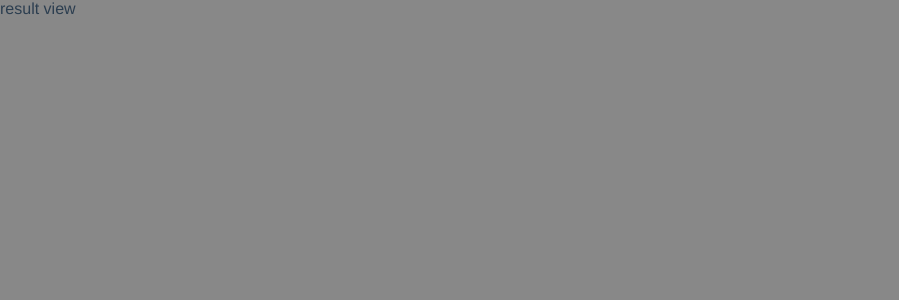
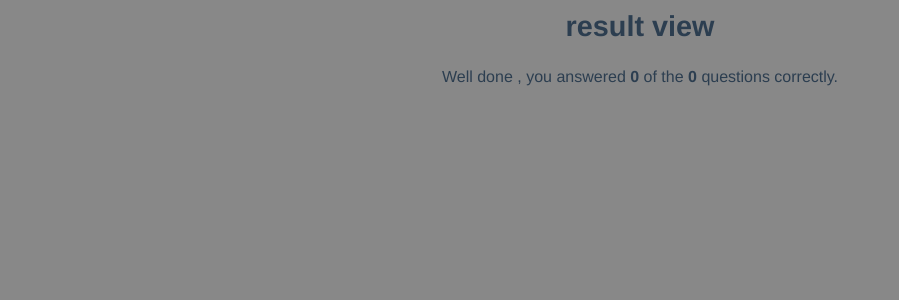
Before and after one commit to abbasnake/maratons, a Vue app in the folder client/: page /#/result in a window 1280 px wide. Shown: the top 300 px of the page, without its empty margins (0-899 px from the left). Built offline with nearby package versions, Linux system fonts and the light colour scheme.

Commit message:
done with result view logic

```diff
--- a/client/src/store/helpers.js
+++ b/client/src/store/helpers.js
@@ -29,7 +29,18 @@ const findCurrentTestIndex = (data, id) => {
   return index
 }
 
+const getScore = (userAnswers) => {
+  let correctAnswers = 0
+  for (let i = 0; i < userAnswers.length; i++) {
+    if (userAnswers[i].correctAnswer === userAnswers[i].userAnswer) {
+      correctAnswers++
+    }
+  }
+  return [correctAnswers, userAnswers.length]
+}
+
 export {
   getKeyValues,
-  getCurrentTestKeyValue
+  getCurrentTestKeyValue,
+  getScore
 }
--- a/client/src/store/store.js
+++ b/client/src/store/store.js
@@ -4,7 +4,8 @@ import data from './data'
 import helperAnimations from './helperAnimations'
 import {
   getKeyValues,
-  getCurrentTestKeyValue
+  getCurrentTestKeyValue,
+  getScore
 } from './helpers.js'
 
 Vue.use(Vuex)
@@ -26,7 +27,8 @@ export default new Vuex.Store({
     currentTestDescription: state => getCurrentTestKeyValue(state.data, state.currentTestId, 'description'),
     currentTestQuestions: state => getCurrentTestKeyValue(state.data, state.currentTestId, 'questions'),
     currentQuestionIndex: state => state.currentQuestionIndex,
-    helperAnimations: state => state.helperAnimations
+    helperAnimations: state => state.helperAnimations,
+    score: state => getScore(state.userAnswers)
   },
   mutations: {
     setData (state, payload) {
--- a/client/src/views/ViewResult.vue
+++ b/client/src/views/ViewResult.vue
@@ -1,10 +1,35 @@
 <template>
-  <h1>result view</h1>
+  <div>
+    <default-container>
+      <default-header>result view</default-header>
+      <p>
+        Well done <strong>{{ username }}</strong>,
+        you answered <strong>{{ score[0] }}</strong>
+        of the <strong>{{ score[1] }}</strong>
+        questions correctly.
+      </p>
+    </default-container>
+  </div>
 </template>
 
 <script>
+import DefaultHeader from '@/components/DefaultHeader'
+import DefaultContainer from '@/components/DefaultContainer'
+
 export default {
-  name: 'ViewResult'
+  name: 'ViewResult',
+  components: {
+    'default-container': DefaultContainer,
+    'default-header': DefaultHeader
+  },
+  computed: {
+    username () {
+      return this.$store.getters.username
+    },
+    score () {
+      return this.$store.getters.score
+    }
+  }
 }
 </script>
 
```
